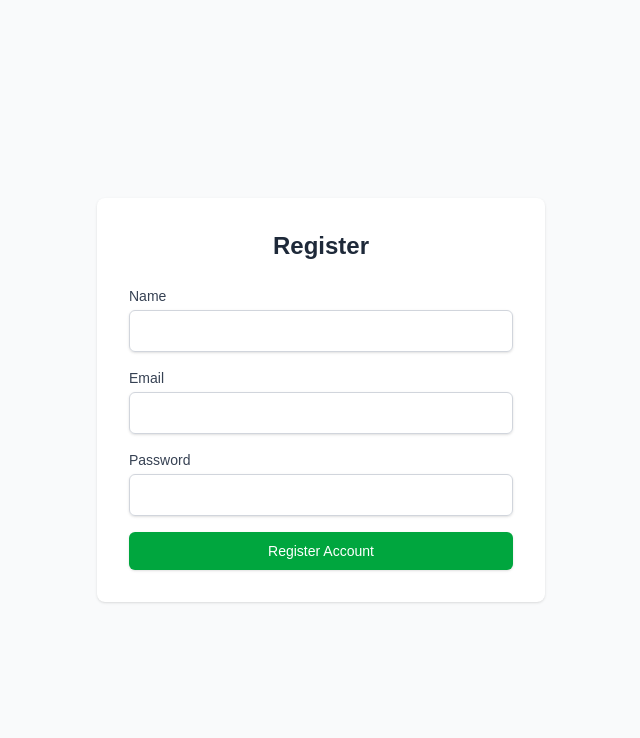
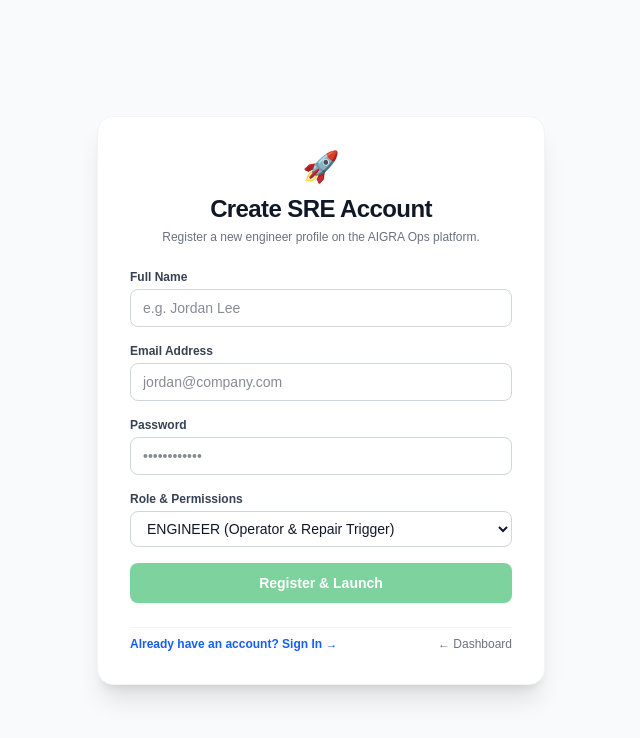
Before and after one commit to mohammedhisham962-sys/sre, a Next.js app in the folder frontend/: page /register in a window 1280 px wide. Shown: the top 738 px of the page, without its empty margins (319-959 px from the left). Built offline with nearby package versions, Linux system fonts and the light colour scheme.

Commit message:
Implement Real JWT Authentication and User Session Management

```diff
--- a/frontend/app/login/page.tsx
+++ b/frontend/app/login/page.tsx
@@ -1,21 +1,125 @@
+'use client';
+
+import { useState } from 'react';
+import Link from 'next/link';
+
 export default function Login() {
+  const [email, setEmail] = useState('');
+  const [password, setPassword] = useState('');
+  const [loading, setLoading] = useState(false);
+  const [error, setError] = useState('');
+
+  const handleLogin = async (e: React.FormEvent) => {
+    e.preventDefault();
+    setLoading(true);
+    setError('');
+
+    const formData = new URLSearchParams();
+    formData.append('username', email);
+    formData.append('password', password);
+
+    try {
+      const res = await fetch('/api/v1/auth/login', {
+        method: 'POST',
+        headers: { 'Content-Type': 'application/x-www-form-urlencoded' },
+        body: formData.toString()
+      });
+
+      if (!res.ok) {
+        const errData = await res.json();
+        throw new Error(errData.detail || 'Invalid email or password');
+      }
+
+      const data = await res.json();
+      localStorage.setItem('aigra_token', data.access_token);
+      localStorage.setItem('aigra_user_email', email);
+
+      // Redirect to dashboard
+      window.location.href = '/';
+    } catch (err: any) {
+      setError(err.message || 'Login failed. Please check your credentials.');
+    } finally {
+      setLoading(false);
+    }
+  };
+
+  const fillDemoAdmin = () => {
+    setEmail('admin@aigra.ops');
+    setPassword('adminPass123!');
+  };
+
   return (
-    <main className="flex min-h-screen flex-col items-center justify-center bg-gray-50 p-4">
-      <div className="w-full max-w-md bg-white rounded-lg shadow p-8">
-        <h2 className="text-2xl font-bold text-center mb-6 text-gray-800">Login to AIGRA Ops</h2>
-        <form className="space-y-4">
+    <main className="flex min-h-screen flex-col items-center justify-center bg-gray-50 p-6">
+      <div className="w-full max-w-md bg-white rounded-2xl shadow-xl border border-gray-100 p-8 space-y-6">
+        <div className="text-center space-y-1">
+          <div className="text-3xl mb-2">🛡️</div>
+          <h2 className="text-2xl font-extrabold text-gray-900 tracking-tight">AIGRA Ops Login</h2>
+          <p className="text-xs text-gray-500">Sign in with your engineering account or use the demo credentials below.</p>
+        </div>
+
+        {/* Demo Credentials Quick Fill Button */}
+        <div className="bg-blue-50 border border-blue-200 rounded-xl p-3 flex justify-between items-center text-xs">
           <div>
-            <label className="block text-sm font-medium text-gray-700">Email</label>
-            <input type="email" required className="mt-1 block w-full rounded-md border-gray-300 shadow-sm border p-2" />
+            <span className="font-bold text-blue-900 block">Demo Admin Account</span>
+            <span className="text-blue-700 font-mono">admin@aigra.ops</span>
           </div>
+          <button
+            type="button"
+            onClick={fillDemoAdmin}
+            className="px-3 py-1 bg-blue-600 hover:bg-blue-700 text-white rounded-lg font-semibold text-xs transition"
+          >
+            Auto-Fill
+          </button>
+        </div>
+
+        {error && (
+          <div className="p-3 bg-red-50 border border-red-200 text-red-700 rounded-lg text-xs font-medium">
+            ⚠️ {error}
+          </div>
+        )}
+
+        <form onSubmit={handleLogin} className="space-y-4">
           <div>
-            <label className="block text-sm font-medium text-gray-700">Password</label>
-            <input type="password" required className="mt-1 block w-full rounded-md border-gray-300 shadow-sm border p-2" />
+            <label className="block text-xs font-semibold text-gray-700 mb-1">Email Address</label>
+            <input
+              type="email"
+              required
+              value={email}
+              onChange={(e) => setEmail(e.target.value)}
+              placeholder="admin@aigra.ops"
+              className="w-full px-3 py-2 text-sm border border-gray-300 rounded-lg text-gray-900 bg-white focus:outline-none focus:ring-2 focus:ring-blue-500"
+            />
           </div>
-          <button type="button" className="w-full flex justify-center py-2 px-4 border border-transparent rounded-md shadow-sm text-sm font-medium text-white bg-blue-600 hover:bg-blue-700">
-            Sign In
+
+          <div>
+            <label className="block text-xs font-semibold text-gray-700 mb-1">Password</label>
+            <input
+              type="password"
+              required
+              value={password}
+              onChange={(e) => setPassword(e.target.value)}
+              placeholder="••••••••••••"
+              className="w-full px-3 py-2 text-sm border border-gray-300 rounded-lg text-gray-900 bg-white focus:outline-none focus:ring-2 focus:ring-blue-500"
+            />
+          </div>
+
+          <button
+            type="submit"
+            disabled={loading || !email || !password}
+            className="w-full py-2.5 px-4 rounded-lg shadow font-semibold text-sm text-white bg-blue-600 hover:bg-blue-700 disabled:opacity-50 transition flex justify-center items-center gap-2"
+          >
+            {loading ? 'Authenticating...' : 'Sign In to Platform'}
           </button>
         </form>
+
+        <div className="text-center pt-2 border-t border-gray-100 flex justify-between items-center text-xs text-gray-500">
+          <Link href="/register" className="text-blue-600 hover:underline font-semibold">
+            Create an Account →
+          </Link>
+          <Link href="/" className="text-gray-500 hover:underline">
+            ← Back to Dashboard
+          </Link>
+        </div>
       </div>
     </main>
   );
--- a/frontend/app/page.tsx
+++ b/frontend/app/page.tsx
@@ -1,18 +1,69 @@
+'use client';
+
+import { useState, useEffect } from 'react';
 import Link from 'next/link';
 
 export default function Home() {
+  const [userEmail, setUserEmail] = useState<string | null>(null);
+
+  useEffect(() => {
+    const email = localStorage.getItem('aigra_user_email');
+    setUserEmail(email);
+  }, []);
+
+  const handleLogout = () => {
+    localStorage.removeItem('aigra_token');
+    localStorage.removeItem('aigra_user_email');
+    setUserEmail(null);
+  };
+
   return (
-    <main className="flex min-h-screen flex-col items-center justify-between p-24 bg-gray-50">
+    <main className="flex min-h-screen flex-col items-center justify-between p-8 md:p-16 bg-gray-50">
       <div className="z-10 max-w-5xl w-full items-center justify-between font-mono text-sm">
-        <div className="flex justify-between items-center mb-10">
-          <h1 className="text-4xl font-extrabold text-gray-900 tracking-tight">AIGRA Ops Platform</h1>
-          <Link href="/live-monitor" className="px-6 py-2 bg-green-600 hover:bg-green-700 text-white font-semibold rounded-lg shadow transition-colors flex items-center gap-2">
-            <span className="relative flex h-3 w-3">
-              <span className="animate-ping absolute inline-flex h-full w-full rounded-full bg-green-300 opacity-75"></span>
-              <span className="relative inline-flex rounded-full h-3 w-3 bg-green-400"></span>
-            </span>
-            Live Monitor
-          </Link>
+        {/* Top Navbar */}
+        <div className="flex flex-col md:flex-row justify-between items-start md:items-center mb-8 pb-4 border-b border-gray-200 gap-4">
+          <div>
+            <h1 className="text-3xl font-extrabold text-gray-900 tracking-tight">AIGRA Ops Platform</h1>
+            <p className="text-xs text-gray-500 font-sans mt-0.5">Autonomous SRE, DevOps, Testing & Defensive Security</p>
+          </div>
+
+          <div className="flex items-center gap-3">
+            {userEmail ? (
+              <div className="flex items-center gap-3 bg-white px-3 py-1.5 rounded-lg border border-gray-200 text-xs font-sans">
+                <span className="h-2 w-2 bg-green-500 rounded-full"></span>
+                <span className="font-semibold text-gray-700">{userEmail}</span>
+                <button
+                  onClick={handleLogout}
+                  className="text-red-500 hover:text-red-700 font-bold ml-1"
+                >
+                  Logout
+                </button>
+              </div>
+            ) : (
+              <div className="flex items-center gap-2 text-xs font-sans">
+                <Link
+                  href="/login"
+                  className="px-3 py-1.5 bg-white border border-gray-300 text-gray-700 font-semibold rounded-lg hover:bg-gray-50 transition"
+                >
+                  Sign In
+                </Link>
+                <Link
+                  href="/register"
+                  className="px-3 py-1.5 bg-blue-600 text-white font-semibold rounded-lg hover:bg-blue-700 transition"
+                >
+                  Register
+                </Link>
+              </div>
+            )}
+
+            <Link href="/live-monitor" className="px-4 py-1.5 bg-green-600 hover:bg-green-700 text-white font-semibold rounded-lg shadow transition-colors flex items-center gap-2 text-xs font-sans">
+              <span className="relative flex h-2.5 w-2.5">
+                <span className="animate-ping absolute inline-flex h-full w-full rounded-full bg-green-300 opacity-75"></span>
+                <span className="relative inline-flex rounded-full h-2.5 w-2.5 bg-green-400"></span>
+              </span>
+              Live Monitor
+            </Link>
+          </div>
         </div>
 
         <div className="grid grid-cols-1 md:grid-cols-3 gap-6">
--- a/frontend/app/register/page.tsx
+++ b/frontend/app/register/page.tsx
@@ -1,25 +1,149 @@
+'use client';
+
+import { useState } from 'react';
+import Link from 'next/link';
+
 export default function Register() {
+  const [name, setName] = useState('');
+  const [email, setEmail] = useState('');
+  const [password, setPassword] = useState('');
+  const [role, setRole] = useState('ENGINEER');
+  const [loading, setLoading] = useState(false);
+  const [error, setError] = useState('');
+
+  const handleRegister = async (e: React.FormEvent) => {
+    e.preventDefault();
+    setLoading(true);
+    setError('');
+
+    try {
+      // 1. Register
+      const res = await fetch('/api/v1/auth/register', {
+        method: 'POST',
+        headers: { 'Content-Type': 'application/json' },
+        body: JSON.stringify({
+          name,
+          email,
+          password,
+          role,
+          is_active: true
+        })
+      });
+
+      if (!res.ok) {
+        const errData = await res.json();
+        throw new Error(errData.detail || 'Registration failed');
+      }
+
+      // 2. Auto-login
+      const loginData = new URLSearchParams();
+      loginData.append('username', email);
+      loginData.append('password', password);
+
+      const loginRes = await fetch('/api/v1/auth/login', {
+        method: 'POST',
+        headers: { 'Content-Type': 'application/x-www-form-urlencoded' },
+        body: loginData.toString()
+      });
+
+      if (loginRes.ok) {
+        const tokenData = await loginRes.json();
+        localStorage.setItem('aigra_token', tokenData.access_token);
+        localStorage.setItem('aigra_user_email', email);
+        window.location.href = '/';
+      } else {
+        window.location.href = '/login';
+      }
+    } catch (err: any) {
+      setError(err.message || 'Registration failed. Please try again.');
+    } finally {
+      setLoading(false);
+    }
+  };
+
   return (
-    <main className="flex min-h-screen flex-col items-center justify-center bg-gray-50 p-4">
-      <div className="w-full max-w-md bg-white rounded-lg shadow p-8">
-        <h2 className="text-2xl font-bold text-center mb-6 text-gray-800">Register</h2>
-        <form className="space-y-4">
+    <main className="flex min-h-screen flex-col items-center justify-center bg-gray-50 p-6">
+      <div className="w-full max-w-md bg-white rounded-2xl shadow-xl border border-gray-100 p-8 space-y-6">
+        <div className="text-center space-y-1">
+          <div className="text-3xl mb-2">🚀</div>
+          <h2 className="text-2xl font-extrabold text-gray-900 tracking-tight">Create SRE Account</h2>
+          <p className="text-xs text-gray-500">Register a new engineer profile on the AIGRA Ops platform.</p>
+        </div>
+
+        {error && (
+          <div className="p-3 bg-red-50 border border-red-200 text-red-700 rounded-lg text-xs font-medium">
+            ⚠️ {error}
+          </div>
+        )}
+
+        <form onSubmit={handleRegister} className="space-y-4">
           <div>
-            <label className="block text-sm font-medium text-gray-700">Name</label>
-            <input type="text" required className="mt-1 block w-full rounded-md border-gray-300 shadow-sm border p-2" />
+            <label className="block text-xs font-semibold text-gray-700 mb-1">Full Name</label>
+            <input
+              type="text"
+              required
+              value={name}
+              onChange={(e) => setName(e.target.value)}
+              placeholder="e.g. Jordan Lee"
+              className="w-full px-3 py-2 text-sm border border-gray-300 rounded-lg text-gray-900 bg-white focus:outline-none focus:ring-2 focus:ring-blue-500"
+            />
           </div>
+
           <div>
-            <label className="block text-sm font-medium text-gray-700">Email</label>
-            <input type="email" required className="mt-1 block w-full rounded-md border-gray-300 shadow-sm border p-2" />
+            <label className="block text-xs font-semibold text-gray-700 mb-1">Email Address</label>
+            <input
+              type="email"
+              required
+              value={email}
+              onChange={(e) => setEmail(e.target.value)}
+              placeholder="jordan@company.com"
+              className="w-full px-3 py-2 text-sm border border-gray-300 rounded-lg text-gray-900 bg-white focus:outline-none focus:ring-2 focus:ring-blue-500"
+            />
           </div>
+
           <div>
-            <label className="block text-sm font-medium text-gray-700">Password</label>
-            <input type="password" required className="mt-1 block w-full rounded-md border-gray-300 shadow-sm border p-2" />
+            <label className="block text-xs font-semibold text-gray-700 mb-1">Password</label>
+            <input
+              type="password"
+              required
+              value={password}
+              onChange={(e) => setPassword(e.target.value)}
+              placeholder="••••••••••••"
+              className="w-full px-3 py-2 text-sm border border-gray-300 rounded-lg text-gray-900 bg-white focus:outline-none focus:ring-2 focus:ring-blue-500"
+            />
           </div>
-          <button type="button" className="w-full flex justify-center py-2 px-4 border border-transparent rounded-md shadow-sm text-sm font-medium text-white bg-green-600 hover:bg-green-700">
-            Register Account
+
+          <div>
+            <label className="block text-xs font-semibold text-gray-700 mb-1">Role & Permissions</label>
+            <select
+              value={role}
+              onChange={(e) => setRole(e.target.value)}
+              className="w-full px-3 py-2 text-sm border border-gray-300 rounded-lg text-gray-900 bg-white focus:outline-none focus:ring-2 focus:ring-blue-500"
+            >
+              <option value="ENGINEER">ENGINEER (Operator & Repair Trigger)</option>
+              <option value="SRE_LEAD">SRE_LEAD (Approver & Policy Admin)</option>
+              <option value="SECURITY_AUDITOR">SECURITY_AUDITOR (Security & Audit Viewer)</option>
+              <option value="ADMIN">ADMIN (Full Platform Control)</option>
+            </select>
+          </div>
+
+          <button
+            type="submit"
+            disabled={loading || !name || !email || !password}
+            className="w-full py-2.5 px-4 rounded-lg shadow font-semibold text-sm text-white bg-green-600 hover:bg-green-700 disabled:opacity-50 transition flex justify-center items-center gap-2"
+          >
+            {loading ? 'Creating Profile...' : 'Register & Launch'}
           </button>
         </form>
+
+        <div className="text-center pt-2 border-t border-gray-100 flex justify-between items-center text-xs text-gray-500">
+          <Link href="/login" className="text-blue-600 hover:underline font-semibold">
+            Already have an account? Sign In →
+          </Link>
+          <Link href="/" className="text-gray-500 hover:underline">
+            ← Dashboard
+          </Link>
+        </div>
       </div>
     </main>
   );
```
